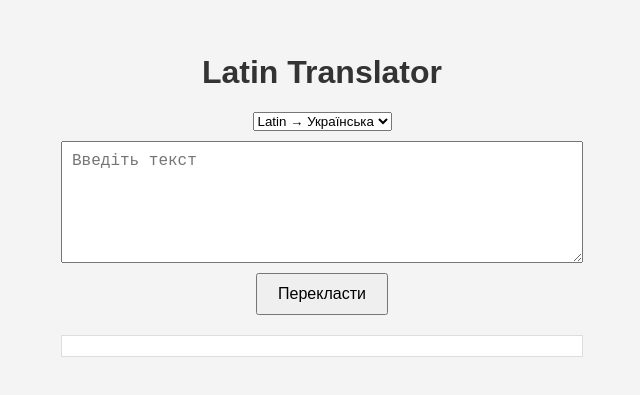
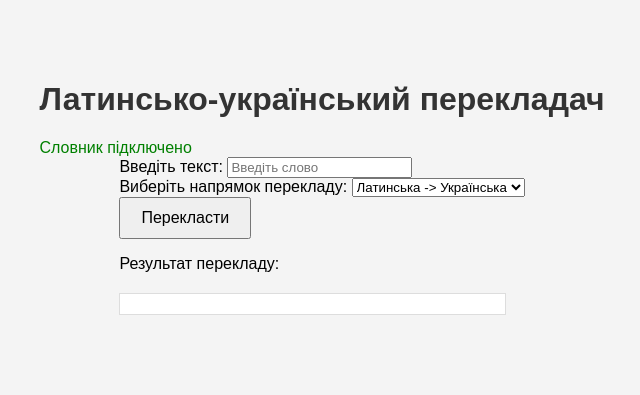
Before and after one commit to trigon1mk/Latin_lang, a website with bundled scripts: page index.html in a window 1280 px wide. Shown: the part 205-600 px from the top of the page, without its empty margins (318-958 px from the left). Built offline with nearby package versions, Linux system fonts and the light colour scheme.

Commit message:
Update index.html

```diff
--- a/index.html
+++ b/index.html
@@ -1,20 +1,42 @@
 <!DOCTYPE html>
-<html lang="en">
+<html lang="uk">
 <head>
   <meta charset="UTF-8">
   <meta name="viewport" content="width=device-width, initial-scale=1.0">
-  <title>Latin Translator</title>
+  <title>Перекладач</title>
   <link rel="stylesheet" href="style.css">
 </head>
 <body>
-  <h1>Latin Translator</h1>
-  <select id="language">
-    <option value="latin-to-ukrainian">Latin → Українська</option>
-    <option value="ukrainian-to-latin">Українська → Latin</option>
-  </select>
-  <textarea id="input" placeholder="Введіть текст"></textarea>
-  <button id="translate">Перекласти</button>
-  <div id="output"></div>
-  <script src="translator.js"></script>
+  <header>
+    <h1>Латинсько-український перекладач</h1>
+    <span id="dictionary-status">Перевірка підключення словника...</span>
+  </header>
+
+  <main>
+    <section>
+      <label for="input">Введіть текст:</label>
+      <input type="text" id="input" placeholder="Введіть слово" autocomplete="off">
+      <div id="suggestions" class="suggestions"></div>
+    </section>
+
+    <section>
+      <label for="language">Виберіть напрямок перекладу:</label>
+      <select id="language">
+        <option value="latin-to-ukrainian">Латинська -> Українська</option>
+        <option value="ukrainian-to-latin">Українська -> Латинська</option>
+      </select>
+    </section>
+
+    <section>
+      <button id="translate">Перекласти</button>
+    </section>
+
+    <section>
+      <p>Результат перекладу:</p>
+      <p id="output"></p>
+    </section>
+  </main>
+
+  <script src="translator.js" type="module"></script>
 </body>
 </html>
```
